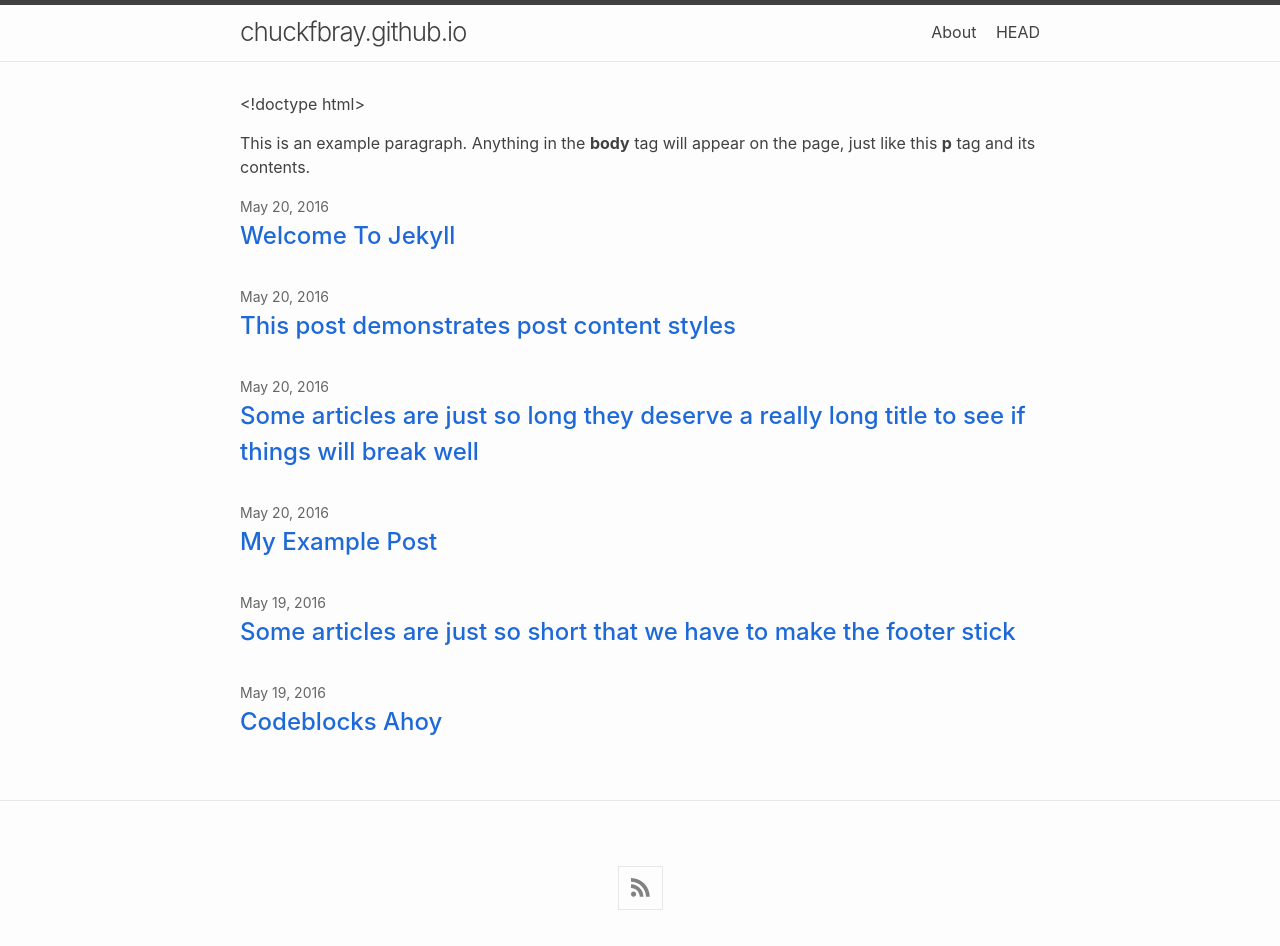
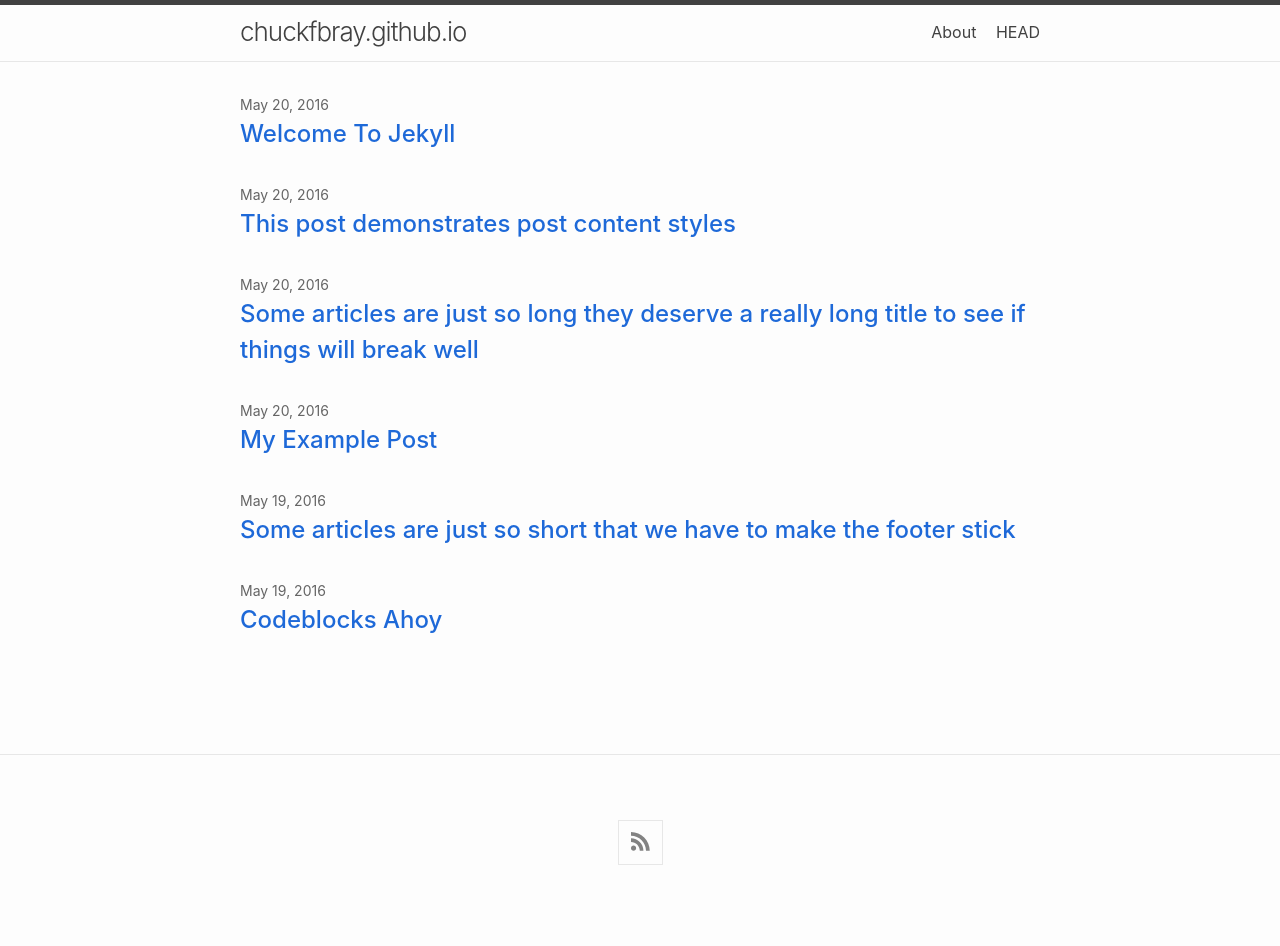
Before and after one commit to chuckfbray/chuckfbray.github.io, a Jekyll site: the page built from index.md, in a window 1280 px wide. Built offline with Jekyll 4.4.1, drawn with Linux system fonts in a browser that asks for light colours; our own code applies the rules of GitHub Pages for plain Markdown files; after the commit the page ends 900 px from its top, so only the background shows below that.

Commit message:
index.html added

```diff
--- a/index.md
+++ b/index.md
@@ -1,9 +1,9 @@
-<!doctype html>
-<html>
-  <head>
-    <title>This is the title of the webpage!</title>
-  </head>
-  <body>
-    <p>This is an example paragraph. Anything in the <strong>body</strong> tag will appear on the page, just like this <strong>p</strong> tag and its contents.</p>
-  </body>
-</html>
+---
+#
+# By default, content added below the "---" mark will appear in the home page
+# between the top bar and the list of recent posts.
+# To change the home page layout, edit the _layouts/home.html file.
+# See: https://jekyllrb.com/docs/themes/#overriding-theme-defaults
+#
+layout: home
+---
```
Also changed, not shown: index.html (added, +9 -0 lines).
